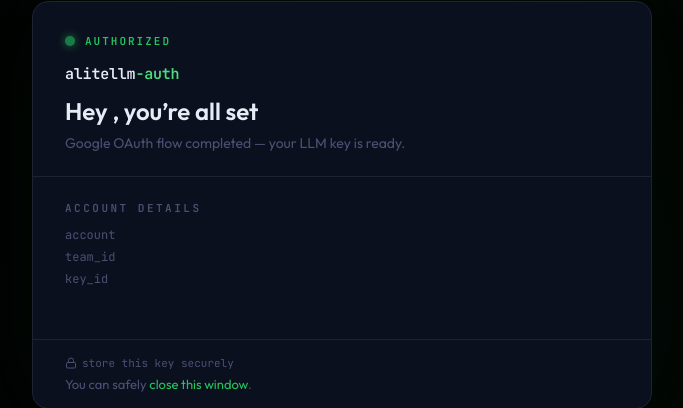
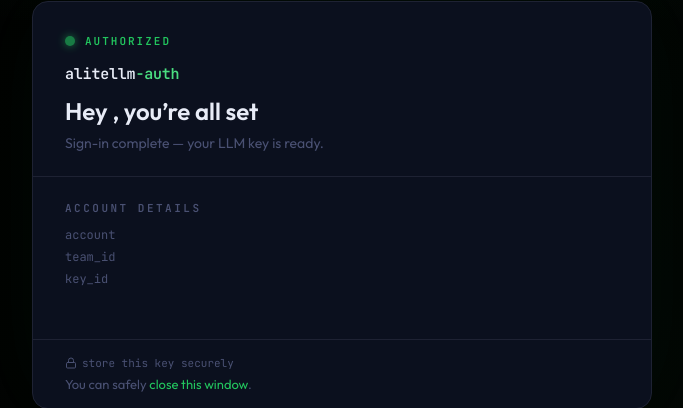
Before and after one commit to ackstorm/alitellm-auth, a Python web app: template src/api/app/templates/success.html in a window 1280 px wide. Shown: the part 195-603 px from the top of the page, without its empty margins (298-981 px from the left). Run offline with Jinja, Linux system fonts and the light colour scheme; the template is opened without the code that fills it, so the values that code supplies are empty.

Commit message:
fix(10-07): WR-04 use provider-neutral success copy (drop 'Google')
The success page sub-copy hard-coded 'Google OAuth flow completed', but the
service is OIDC-provider-agnostic (Dex, Keycloak, any OIDC provider). Replace
with 'Sign-in complete' so the page is factually correct for every deployment
(DASH-07 brand reconciliation).

Co-Authored-By: Claude Opus 4.8 (1M context) <noreply@anthropic.com>

```diff
--- a/src/api/app/templates/success.html
+++ b/src/api/app/templates/success.html
@@ -154,7 +154,7 @@
       </div>
       <div class="brand-lockup"><div class="name">alitellm<span>-auth</span></div></div>
       <div class="greeting">Hey <span>{{ name }}</span>, you&rsquo;re all set</div>
-      <div class="sub">Google OAuth flow completed &mdash; your LLM key is ready.</div>
+      <div class="sub">Sign-in complete &mdash; your LLM key is ready.</div>
     </div>
 
     <div class="body">
```
